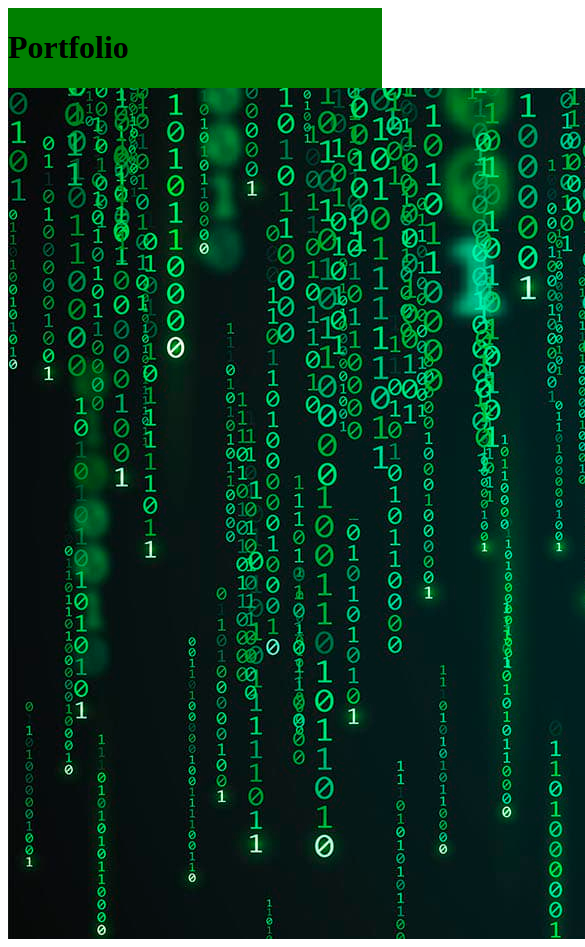
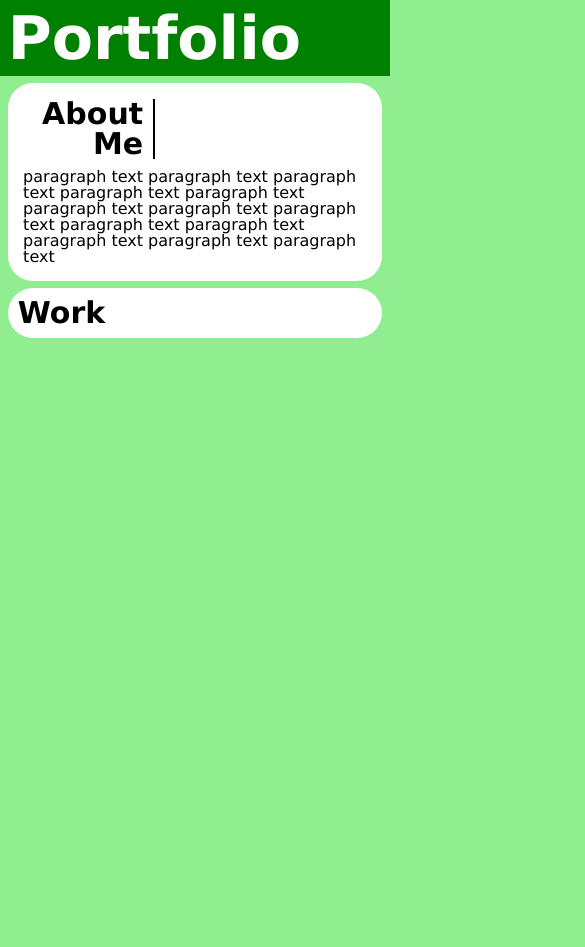
Before and after one commit to joshmusto/02-portfolio, a plain HTML site: page index.html in a window 390 px wide. Shown: the top 947 px of the page, 585 px wide, since content can reach past the window. After the commit the page ends 844 px from the top, so only its background shows below. Drawn offline with Linux system fonts and the light colour scheme.

Commit message:
first pass

```diff
--- /dev/null
+++ b/assets/reset.css
@@ -0,0 +1,102 @@
+/*
+html5doctor.com Reset Stylesheet
+v1.6.1
+Last Updated: 2010-09-17
+Author: Richard Clark - http://richclarkdesign.com
+Twitter: @rich_clark
+*/
+
+html, body, div, span, object, iframe,
+h1, h2, h3, h4, h5, h6, p, blockquote, pre,
+abbr, address, cite, code,
+del, dfn, em, img, ins, kbd, q, samp,
+small, strong, sub, sup, var,
+b, i,
+dl, dt, dd, ol, ul, li,
+fieldset, form, label, legend,
+table, caption, tbody, tfoot, thead, tr, th, td,
+article, aside, canvas, details, figcaption, figure,
+footer, header, hgroup, menu, nav, section, summary,
+time, mark, audio, video {
+    margin:0;
+    padding:0;
+    border:0;
+    outline:0;
+    font-size:100%;
+    vertical-align:baseline;
+    background:transparent;
+}
+
+body {
+    line-height:1;
+}
+
+article,aside,details,figcaption,figure,
+footer,header,hgroup,menu,nav,section {
+    display:block;
+}
+
+nav ul {
+    list-style:none;
+}
+
+blockquote, q {
+    quotes:none;
+}
+
+blockquote:before, blockquote:after,
+q:before, q:after {
+    content:'';
+    content:none;
+}
+
+a {
+    margin:0;
+    padding:0;
+    font-size:100%;
+    vertical-align:baseline;
+    background:transparent;
+}
+
+/* change colours to suit your needs */
+ins {
+    background-color:#ff9;
+    color:#000;
+    text-decoration:none;
+}
+
+/* change colours to suit your needs */
+mark {
+    background-color:#ff9;
+    color:#000;
+    font-style:italic;
+    font-weight:bold;
+}
+
+del {
+    text-decoration: line-through;
+}
+
+abbr[title], dfn[title] {
+    border-bottom:1px dotted;
+    cursor:help;
+}
+
+table {
+    border-collapse:collapse;
+    border-spacing:0;
+}
+
+/* change border colour to suit your needs */
+hr {
+    display:block;
+    height:1px;
+    border:0;
+    border-top:1px solid #cccccc;
+    margin:1em 0;
+    padding:0;
+}
+
+input, select {
+    vertical-align:middle;
+}
--- a/assets/style.css
+++ b/assets/style.css
@@ -1,12 +1,62 @@
+*{
+    font-family:Verdana, Geneva, Tahoma, sans-serif;
+}
+
 header{
     display: flex;
     flex: auto;
     background-color: green;
+    padding: 2%;
+    color: white;
+}
+
+h1{
+    font-size: 60px;
+}
+h2{
+    font-size: 30px;
 }
 
 .banner{
     display: flex;
     flex: auto;
-    width:
+    width: 100%;
     position: relative;
 }
+
+body{
+    background-color: lightgreen;
+}
+
+.article{
+    display: flex;
+    background-color: white;
+    border-radius: 25px;
+    margin-top: 10px;
+    padding: 10px;
+    margin: 2%;
+}
+@media (max-width: 600px){
+    .article{
+        flex-direction: column;
+    }
+}
+
+.sidebar, .card{
+    margin: 1.5%;
+}
+
+.sidebar{
+    align-self: auto;
+    width: 120px;
+    text-align: right;
+    padding-right: 10px;
+    border-right: solid;
+    border-right-width: 2px;
+    border-right-color: black;
+    flex-shrink: 0;
+}
+
+.card{
+
+}
--- a/index.html
+++ b/index.html
@@ -6,7 +6,7 @@
         <meta charset="UTF-8" />
         <meta name="description" content="description info goes here">
         <meta name="keywords" content="keywords for search engines">
-        <!-- link rel="stylesheet" type="text/css" href="./assets/css/reset.css" -->
+        <link rel="stylesheet" type="text/css" href="./assets/reset.css">
         <link rel="stylesheet" type="text/css" href="./assets/style.css" />
     </head>
 
@@ -16,8 +16,21 @@
             <h1>Portfolio</h1>
         </header>
 
-        <section class="banner">
+        <!-- <section class="banner">
             <img src="./assets/images/bannerMatrix.jpg">
+        </section> -->
+
+        <section class="article">
+            <section class="sidebar">
+                <h2>About Me</h2>
+            </section>
+            <section class="card">
+                <p>paragraph text paragraph text paragraph text paragraph text paragraph text paragraph text paragraph text paragraph text paragraph text paragraph text paragraph text paragraph text paragraph text</p>
+            </section>
+        </section>
+
+        <section class="article">
+            <h2>Work</h2>
         </section>
 
     </body>
```
